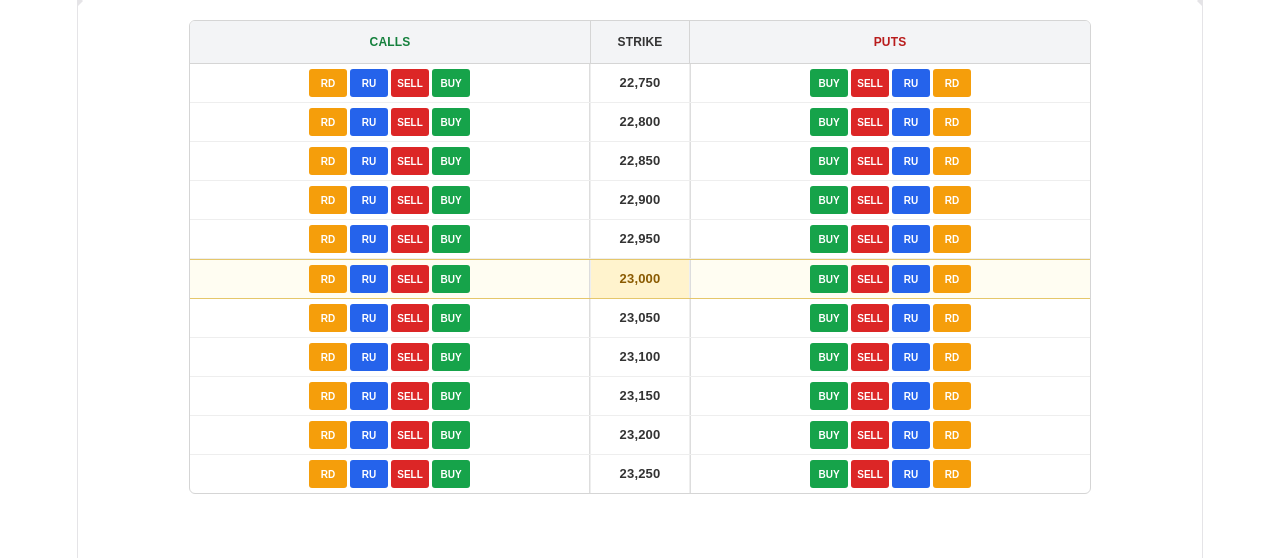
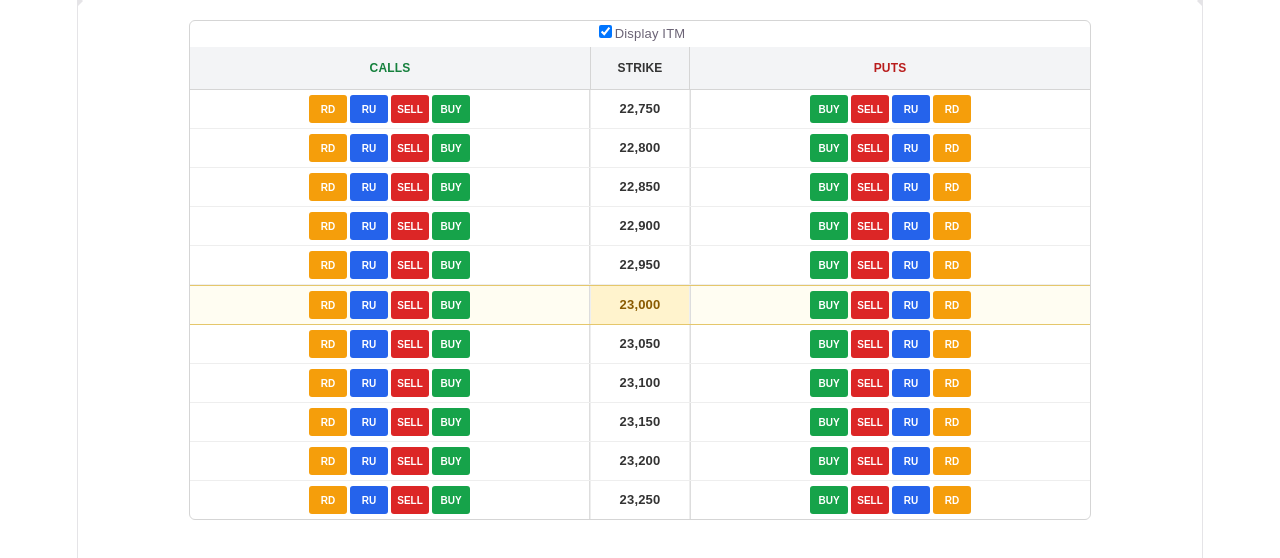
Before and after one commit to pravin-git/order-puncher, a React (Vite) app: page / in a window 1280 px wide. Shown: the top 558 px of the page. Built offline with nearby package versions, Linux system fonts and the light colour scheme.

Commit message:
ITM toggle

```diff
--- a/src/OptionChainMatrix.jsx
+++ b/src/OptionChainMatrix.jsx
@@ -1,3 +1,4 @@
+import { useState } from "react";
 import "./OptionChainMatrix.css";
 
 const CALL_ACTIONS = [
@@ -70,6 +71,8 @@ function OptionChainMatrix({
    * 18100
    */
 
+  const [showITM, setShowITM] = useState(true);
+
   const strikes = Array.from(
     { length: strikeCount * 2 + 1 },
     (_, index) => {
@@ -91,6 +94,19 @@ function OptionChainMatrix({
 
   return (
     <div className="option-chain">
+
+      {/* ITM Toggle */}
+
+      <div className="itm-toggle">
+        <label>
+          <input
+            type="checkbox"
+            checked={showITM}
+            onChange={(e) => setShowITM(e.target.checked)}
+          />
+          Display ITM
+        </label>
+      </div>
 
       {/* Header */}
 
@@ -118,6 +134,8 @@ function OptionChainMatrix({
         {strikes.map((strike) => {
 
           const isATM = strike === atmStrike;
+          const isCallITM = strike < atmStrike;
+          const isPutITM = strike > atmStrike;
 
           return (
             <div
@@ -134,7 +152,7 @@ function OptionChainMatrix({
 
               <div className="actions call-actions">
 
-                {CALL_ACTIONS.map((item) => (
+                {(showITM || !isCallITM) && CALL_ACTIONS.map((item) => (
                   <button
                     key={item.action}
                     className={`action-button ${item.className}`}
@@ -170,7 +188,7 @@ function OptionChainMatrix({
 
               <div className="actions put-actions">
 
-                {PUT_ACTIONS.map((item) => (
+                {(showITM || !isPutITM) && PUT_ACTIONS.map((item) => (
                   <button
                     key={item.action}
                     className={`action-button ${item.className}`}
```
